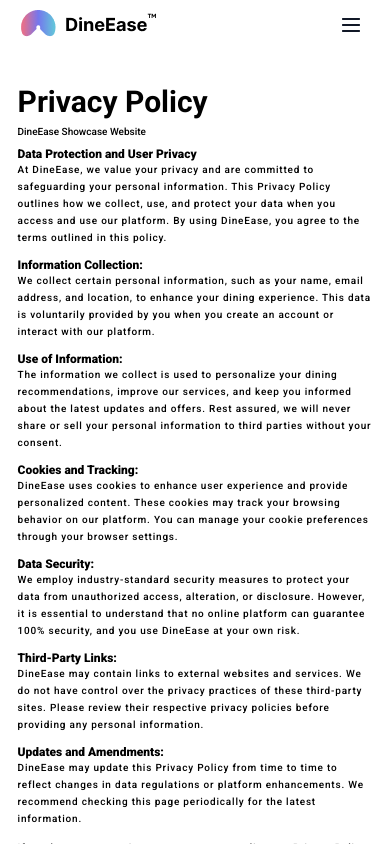
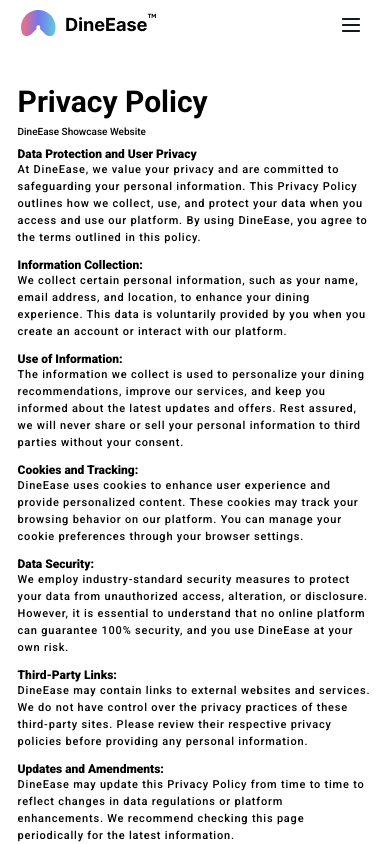
Before and after one commit to eternalmangekyo022/es2025-s17-r1-206, a React (Vite) app: page /privacy-policy in a window 390 px wide. Built offline with nearby package versions, Linux system fonts and the light colour scheme.

Commit message:
privacy policy now responsive

```diff
--- a/src/routes/styles/pp.scss
+++ b/src/routes/styles/pp.scss
@@ -30,3 +30,9 @@
 		}
 	}
 }
+
+@media (max-width: 768px) {
+	p {
+		font-size: 1.1rem;
+	}
+}
```
